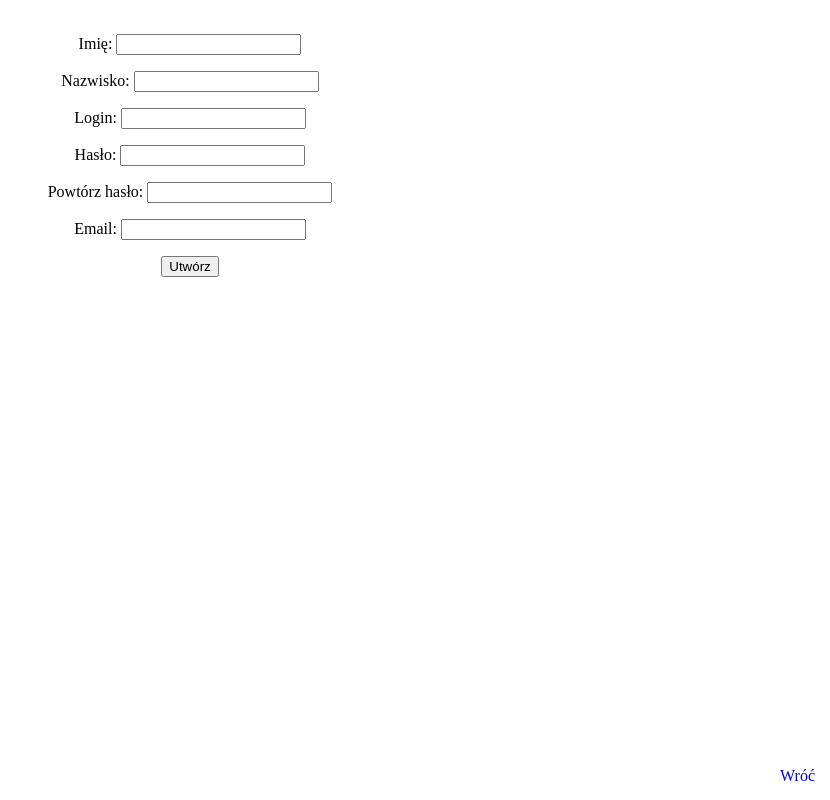
After one commit to pparkitny/Manage_Your_Company_App, a Django app: page /register/ in a window 1280 px wide. The commit adds this page. Shown: the whole page, without its empty margins (450-1280 px from the left). Run offline with Django 3.2, Linux system fonts and the light colour scheme.

Commit message:
Add register form, view and url

```diff
--- a/oze_project/management_app/forms.py
+++ b/oze_project/management_app/forms.py
@@ -5,4 +5,31 @@ from django.core.validators import URLValidator, validate_email, ValidationError
 
 class LoginForm(forms.Form):
     login = forms.CharField(label='Login')
-    password = forms.CharField(label='Hasło', widget=forms.PasswordInput)
+    password = forms.CharField(label='Hasło', widget=forms.PasswordInput())
+
+
+def login_not_taken(login):
+    if User.objects.filter(username=login):
+        raise ValidationError('Podany login jest zajęty')
+
+
+class RegisterForm(forms.Form):
+    # def __init__(self, *args, **kwargs):
+    #     super(RegisterForm, self).__init__(*args, **kwargs)
+    #     self.fields['login'].widget.attrs.update({
+    #         'autocomplete': 'off'
+    #     })
+
+    first_name = forms.CharField(label='Imię')
+    last_name = forms.CharField(label='Nazwisko')
+    login = forms.CharField(label='Login', validators=[login_not_taken])
+    password1 = forms.CharField(label='Hasło', widget=forms.PasswordInput())
+    password2 = forms.CharField(label='Powtórz hasło', widget=forms.PasswordInput())
+    email = forms.CharField(label='Email')
+
+
+    def clean(self):
+        cleaned_data = super().clean()
+        if cleaned_data['password1'] != cleaned_data['password2']:
+            raise ValidateError('Hasła nie są takie same')
+        return cleaned_data
--- /dev/null
+++ b/oze_project/management_app/templates/add_user.html
@@ -0,0 +1,11 @@
+{% extends 'base.html' %}
+{% block content %}
+<div>
+    <form method="post" class="center">
+        {% csrf_token %}
+        {{ form.as_p }}
+        <input type="submit" value="Utwórz">
+    </form>
+    <h1>{{ message }}</h1>
+</div>
+{% endblock %}
--- a/oze_project/management_app/templates/base.html
+++ b/oze_project/management_app/templates/base.html
@@ -9,6 +9,7 @@
     <link rel="stylesheet" href="{% static 'css/style.css' %}">
 </head>
 <body>
+<a href="#" onclick="history.go(-1)" id="back-link">Wróć</a>
     {% block content %}{% endblock %}
 </body>
 </html>
--- a/oze_project/management_app/views.py
+++ b/oze_project/management_app/views.py
@@ -1,9 +1,10 @@
 from django.shortcuts import render
 from django.http import HttpResponse
 from django.views import View
-from .forms import LoginForm
+from .forms import LoginForm, RegisterForm
 from django.shortcuts import render, redirect
 from django.contrib.auth import authenticate, login, logout
+from django.contrib.auth.models import User
 
 
 class MainSite(View):
@@ -46,3 +47,24 @@ class LogoutView(View):
     def get(self, request):
         logout(request)  # from django.contrib.auth import logout
         return redirect('/')
+
+
+class RegisterView(View):
+    """ This class is used for new user register """
+    def get(self, request):
+        form = RegisterForm()
+        return render(request, 'add_user.html', {'form': form})
+
+    def post(self, request):
+        form = RegisterForm(request.POST)
+
+        if form.is_valid():
+            user = User.objects.create_user(username=form.cleaned_data['login'],
+                                            password=form.cleaned_data['password1'],
+                                            first_name=form.cleaned_data['first_name'],
+                                            last_name=form.cleaned_data['last_name'],
+                                            email=form.cleaned_data['email'])
+            user.save()
+            return redirect('/login/')
+        else:
+            return render(request, 'add_user.html', {'form': form})
--- a/oze_project/oze_project/urls.py
+++ b/oze_project/oze_project/urls.py
@@ -16,10 +16,11 @@ Including another URLconf
 from django.contrib import admin
 from django.urls import path
 
-from management_app.views import MainSite, LoginView, LogoutView
+from management_app.views import MainSite, LoginView, LogoutView, RegisterView
 urlpatterns = [
     path('admin/', admin.site.urls),
     path('', MainSite.as_view()),
     path('login/', LoginView.as_view()),
-    path('logout/', LogoutView.as_view())
+    path('logout/', LogoutView.as_view()),
+    path('register/', RegisterView.as_view())
 ]
--- a/oze_project/static/css/style.css
+++ b/oze_project/static/css/style.css
@@ -8,3 +8,9 @@
 a:link {
   text-decoration: none;
 }
+
+#back-link {
+    position: absolute;
+    bottom: 15px;
+    right: 15px;
+}
```
